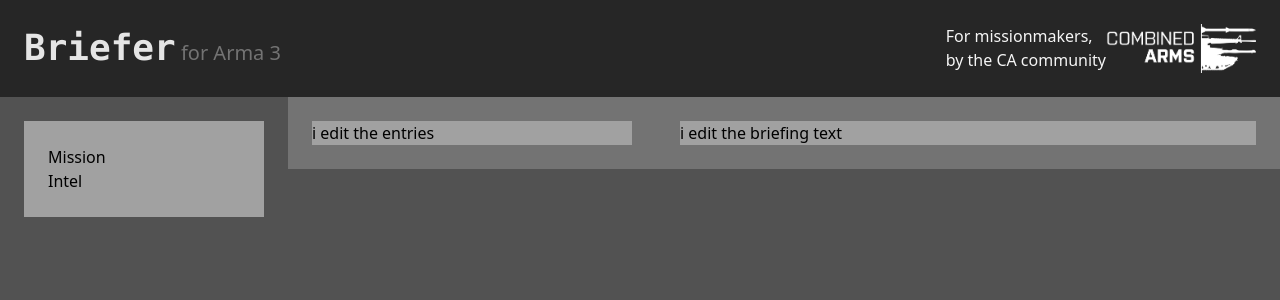
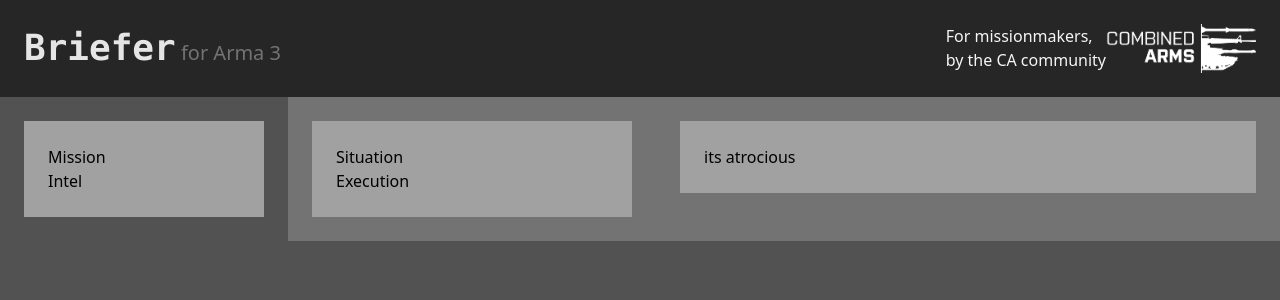
Before and after one commit to Bubbus/CA-Briefer, an Angular app: page / in a window 1280 px wide. Shown: the top 300 px of the page. Built offline with nearby package versions, Linux system fonts and the light colour scheme.

Commit message:
basic model bindings

```diff
--- a/src/component/Briefing/BriefingEditor/BriefingEditor.component.html
+++ b/src/component/Briefing/BriefingEditor/BriefingEditor.component.html
@@ -1,4 +1,4 @@
 <div class="h-full flex bg-neutral-600">
   <briefing-section-list-editor [sections]="model.sections" class="w-60 min-w-40 m-6"/>
-  <briefing-section-editor class="flex-grow"/>
+  <briefing-section-editor [section]="model.sections[0]" class="flex-grow"/>
 </div>
--- a/src/component/Briefing/BriefingEntryEditor/BriefingEntryEditor.component.html
+++ b/src/component/Briefing/BriefingEntryEditor/BriefingEntryEditor.component.html
@@ -1,3 +1,3 @@
 <div>
-  <briefing-text-editor />
+  <briefing-text-editor [text]="entry().content" />
 </div>
--- a/src/component/Briefing/BriefingEntryEditor/BriefingEntryEditor.component.ts
+++ b/src/component/Briefing/BriefingEntryEditor/BriefingEntryEditor.component.ts
@@ -1,5 +1,6 @@
-import { Component } from '@angular/core';
+import { Component, input } from '@angular/core';
 import { BriefingTextEditorComponent } from "../BriefingTextEditor/BriefingTextEditor.component";
+import { BriefingEntry } from '../../../model/BriefingEntry';
 
 @Component({
   selector: 'briefing-entry-editor',
@@ -7,4 +8,6 @@ import { BriefingTextEditorComponent } from "../BriefingTextEditor/BriefingTextE
   styleUrls: ['./BriefingEntryEditor.component.css'],
   imports: [BriefingTextEditorComponent]
 })
-export class BriefingEntryEditorComponent {}
+export class BriefingEntryEditorComponent {
+  entry = input.required<BriefingEntry>();
+}
--- a/src/component/Briefing/BriefingEntryListEditor/BriefingEntryListEditor.component.html
+++ b/src/component/Briefing/BriefingEntryListEditor/BriefingEntryListEditor.component.html
@@ -1,3 +1,5 @@
-<div class="bg-neutral-400">
-  i edit the entries
+<div class="bg-neutral-400 p-6 flex-col">
+  @for (entry of entries(); track $index) {
+    <div>{{entry.name}}</div>
+  }
 </div>
--- a/src/component/Briefing/BriefingEntryListEditor/BriefingEntryListEditor.component.ts
+++ b/src/component/Briefing/BriefingEntryListEditor/BriefingEntryListEditor.component.ts
@@ -1,8 +1,11 @@
-import { Component } from '@angular/core';
+import { Component, input } from '@angular/core';
+import { BriefingEntry } from '../../../model/BriefingEntry';
 
 @Component({
   selector: 'briefing-entry-list-editor',
   templateUrl: './BriefingEntryListEditor.component.html',
   styleUrls: ['./BriefingEntryListEditor.component.css']
 })
-export class BriefingEntryListEditorComponent {}
+export class BriefingEntryListEditorComponent {
+  entries = input.required<BriefingEntry[]>();
+}
--- a/src/component/Briefing/BriefingSectionEditor/BriefingSectionEditor.component.html
+++ b/src/component/Briefing/BriefingSectionEditor/BriefingSectionEditor.component.html
@@ -1,4 +1,4 @@
 <div class="bg-neutral-500 flex">
-  <briefing-entry-list-editor class="w-80 min-w-50 m-6" />
-  <briefing-entry-editor class="flex-grow m-6" />
+  <briefing-entry-list-editor [entries]="section().entries" class="w-80 min-w-50 m-6" />
+  <briefing-entry-editor [entry]="section().entries[0]" class="flex-grow m-6" />
 </div>
--- a/src/component/Briefing/BriefingSectionEditor/BriefingSectionEditor.component.ts
+++ b/src/component/Briefing/BriefingSectionEditor/BriefingSectionEditor.component.ts
@@ -1,6 +1,7 @@
-import { Component } from '@angular/core';
+import { Component, input } from '@angular/core';
 import { BriefingEntryListEditorComponent } from "../BriefingEntryListEditor/BriefingEntryListEditor.component";
 import { BriefingEntryEditorComponent } from "../BriefingEntryEditor/BriefingEntryEditor.component";
+import { BriefingSection } from '../../../model/BriefingSection';
 
 @Component({
   selector: 'briefing-section-editor',
@@ -8,4 +9,7 @@ import { BriefingEntryEditorComponent } from "../BriefingEntryEditor/BriefingEnt
   styleUrls: ['./BriefingSectionEditor.component.css'],
   imports: [BriefingEntryListEditorComponent, BriefingEntryEditorComponent]
 })
-export class BriefingSectionEditorComponent {}
+export class BriefingSectionEditorComponent {
+
+  section = input.required<BriefingSection>();
+}
--- a/src/component/Briefing/BriefingTextEditor/BriefingTextEditor.component.html
+++ b/src/component/Briefing/BriefingTextEditor/BriefingTextEditor.component.html
@@ -1,3 +1,3 @@
-<div class="bg-neutral-400">
-  i edit the briefing text
+<div class="bg-neutral-400 p-6">
+  {{text()}}
 </div>
--- a/src/component/Briefing/BriefingTextEditor/BriefingTextEditor.component.ts
+++ b/src/component/Briefing/BriefingTextEditor/BriefingTextEditor.component.ts
@@ -1,8 +1,10 @@
-import { Component } from '@angular/core';
+import { Component, input } from '@angular/core';
 
 @Component({
   selector: 'briefing-text-editor',
   templateUrl: './BriefingTextEditor.component.html',
   styleUrls: ['./BriefingTextEditor.component.css']
 })
-export class BriefingTextEditorComponent {}
+export class BriefingTextEditorComponent {
+  text = input.required<string>();
+}
```
